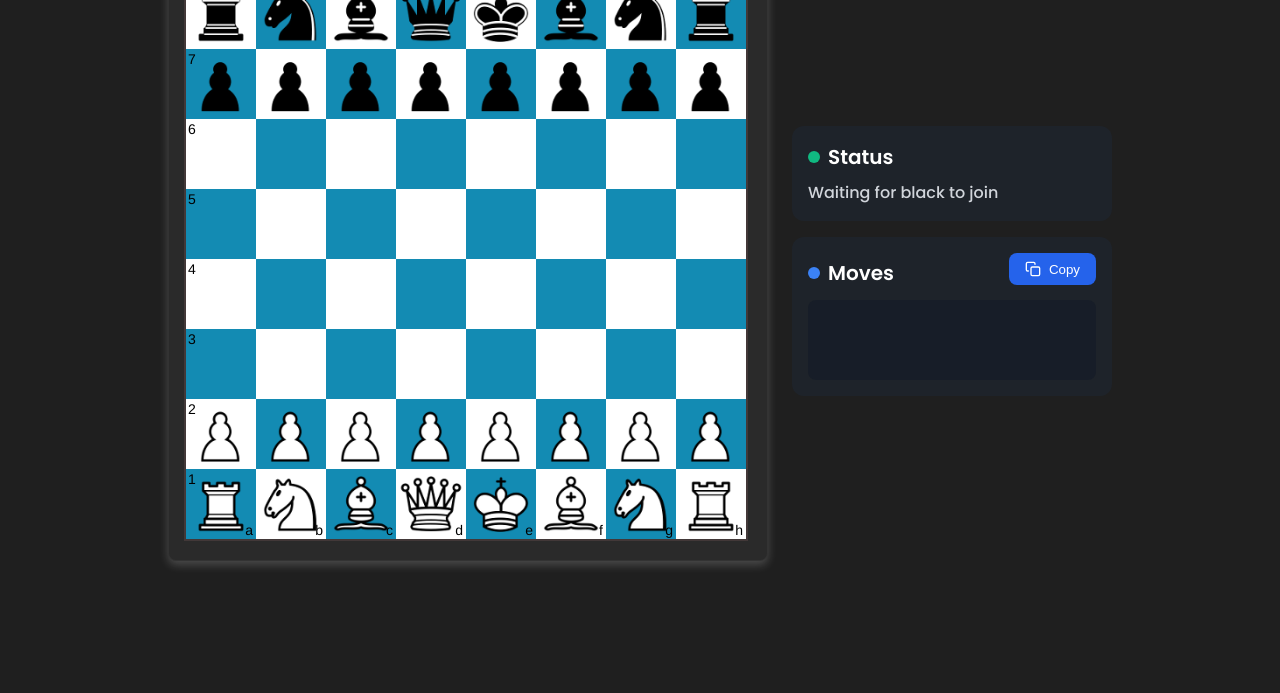
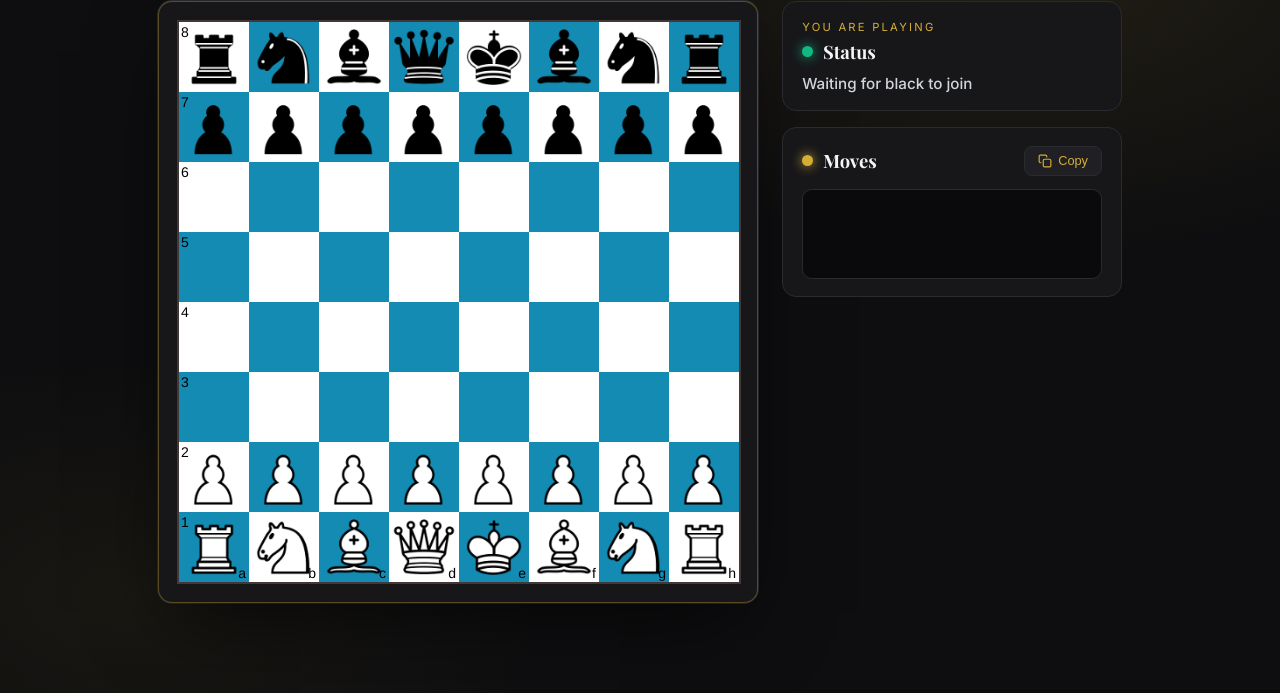
Before and after one commit to Akshai-M/ChessMate, a website: page front/views/game.html in a window 1280 px wide. Shown: the part 139-832 px from the top of the page. Before the commit the page ends 800 px from the top, so only its background shows below. Drawn offline with nearby package versions, Linux system fonts and the light colour scheme; files that its build step writes are made by us from their sources; no server answers.

Commit message:
fixed the ui

```diff
--- a/front/views/game.html
+++ b/front/views/game.html
@@ -1,9 +1,12 @@
 <head>
   <title>Chess Board</title>
   {{> head}}
-    <meta name="viewport" content="width=device-width, initial-scale=1, maximum-scale=1, user-scalable=no">
+  <meta
+    name="viewport"
+    content="width=device-width, initial-scale=1, maximum-scale=1, user-scalable=no"
+  />
   <style>
-        @import url('https://fonts.googleapis.com/css2?family=Poppins:wght@300;400;500;600;700&display=swap');
+    @import url("https://fonts.googleapis.com/css2?family=Playfair+Display:wght@600;700&family=Inter:wght@300;400;500;600;700&display=swap");
 
     * {
       box-sizing: border-box;
@@ -11,78 +14,157 @@
       padding: 0;
     }
 
-        html, body {
+    :root {
+      --bg: #0e0e10;
+      --surface: #17171a;
+      --surface-2: #1f1f24;
+      --gold: #d4af37;
+      --gold-soft: #e8c870;
+      --line: #2a2a31;
+      --muted: #9a9aa3;
+    }
+
+    html,
+    body {
       width: 100vw;
-            height: 100vh;
-            overflow: hidden;
-            font-family: 'Poppins', sans-serif;
-            background-color: #1f1f1f;
-            color: white;
+      min-height: 100vh;
+      font-family: "Inter", sans-serif;
+      background:
+        radial-gradient(
+          900px 500px at 80% 10%,
+          rgba(212, 175, 55, 0.1),
+          transparent 60%
+        ),
+        radial-gradient(
+          700px 400px at 10% 90%,
+          rgba(212, 175, 55, 0.06),
+          transparent 60%
+        ),
+        #0e0e10;
+      color: #f5f5f7;
       display: flex;
       flex-direction: column;
       align-items: center;
       justify-content: center;
+      padding: 1rem;
+    }
+
+    .topbar {
+      width: 100%;
+      max-width: 1100px;
+      display: flex;
+      justify-content: space-between;
+      align-items: center;
+      margin-bottom: 1.25rem;
+      padding: 0 0.5rem;
+    }
+    .brand {
+      font-family: "Playfair Display", serif;
+      color: var(--gold);
+      font-size: 1.4rem;
+      font-weight: 700;
+    }
+    .home-cta {
+      display: none;
+      align-items: center;
+      gap: 0.5rem;
+      background: linear-gradient(180deg, var(--gold-soft), var(--gold));
+      color: #1a1a1a;
+      font-weight: 600;
+      border: none;
+      padding: 10px 18px;
+      border-radius: 10px;
+      text-decoration: none;
+      box-shadow: 0 10px 30px -10px rgba(212, 175, 55, 0.6);
+      transition: transform 0.15s ease;
+    }
+    .home-cta:hover {
+      transform: translateY(-2px);
+    }
+    .home-cta.show {
+      display: inline-flex;
     }
 
     .container {
       display: flex;
       flex-wrap: wrap;
       justify-content: center;
-            align-items: center;
+      align-items: flex-start;
       width: 100%;
-            padding: 1rem;
+      max-width: 1100px;
       gap: 1.5rem;
     }
 
     #myBoard {
       width: 600px;
       max-width: 90vw;
-            aspect-ratio: 1 / 1; /* Maintain square shape */
-            border-radius: 8px;
-            box-shadow: 0 4px 10px rgba(255, 255, 255, 0.2);
-            background-color: #2a2a2a;
-            padding: 15px;
-            border: 1px solid #333;
+      aspect-ratio: 1 / 1;
+      border-radius: 14px;
+      box-shadow:
+        0 30px 80px -20px rgba(0, 0, 0, 0.7),
+        0 0 0 1px var(--line);
+      background-color: var(--surface);
+      padding: 18px;
+      border: 1px solid var(--gold);
+      border-color: rgba(212, 175, 55, 0.35);
     }
 
     .status-container {
       display: flex;
       flex-direction: column;
       gap: 1rem;
-            width: 320px;
+      width: 340px;
       max-width: 90vw;
     }
 
     .status {
-            background-color: rgba(31, 41, 55, 0.5);
-            border-radius: 0.75rem;
-            padding: 1rem;
+      background-color: var(--surface);
+      border: 1px solid var(--line);
+      border-radius: 14px;
+      padding: 1.1rem 1.2rem;
     }
 
     .status-header {
       display: flex;
       align-items: center;
-            gap: 0.5rem;
-            margin-bottom: 0.5rem;
+      gap: 0.6rem;
+      margin-bottom: 0.6rem;
     }
 
     .status-indicator {
-            width: 0.75rem;
-            height: 0.75rem;
+      width: 0.7rem;
+      height: 0.7rem;
       border-radius: 50%;
+      box-shadow: 0 0 12px currentColor;
+    }
+    .status-indicator.green {
+      background-color: #10b981;
+      color: #10b981;
+    }
+    .status-indicator.blue {
+      background-color: var(--gold);
+      color: var(--gold);
     }
 
-        .status-indicator.green { background-color: #10B981; }
-        .status-indicator.blue { background-color: #3B82F6; }
+    .status-title {
+      font-family: "Playfair Display", serif;
+      font-size: 1.15rem;
+      font-weight: 700;
+      color: #f5f5f7;
+    }
 
-        .status-title {
-            font-size: 1.25rem;
-            font-weight: 600;
+    .player-tag {
+      font-size: 0.7rem;
+      text-transform: uppercase;
+      letter-spacing: 0.2em;
+      color: var(--gold);
+      margin-bottom: 0.35rem;
     }
 
     #status {
-            color: #D1D5DB;
+      color: #d1d5db;
       font-weight: 500;
+      font-size: 0.95rem;
     }
 
     .moves-header {
@@ -94,94 +176,125 @@
     .copy-btn {
       display: flex;
       align-items: center;
-            gap: 0.5rem;
-            padding: 0.5rem 1rem;
-            margin-bottom: 15px;
-            background-color: #2563EB;
-            color: white;
-            border: none;
+      gap: 0.4rem;
+      padding: 0.4rem 0.8rem;
+      background-color: var(--surface-2);
+      color: var(--gold);
+      border: 1px solid var(--line);
       border-radius: 0.5rem;
       font-weight: 500;
+      font-size: 0.8rem;
       cursor: pointer;
-            transition: background-color 0.2s;
+      transition: all 0.2s;
     }
-
     .copy-btn:hover {
-            background-color: #1D4ED8;
+      border-color: var(--gold);
     }
 
     #pgn {
-            color: #D1D5DB;
-            font-family: monospace;
-            font-size: 0.875rem;
-            background-color: rgba(17, 24, 39, 0.5);
+      color: #d1d5db;
+      font-family: "JetBrains Mono", monospace;
+      font-size: 0.85rem;
+      background-color: #0a0a0c;
+      border: 1px solid var(--line);
       padding: 1rem;
-            border-radius: 0.5rem;
-            min-height: 80px;
-            max-height: 180px;
+      border-radius: 0.6rem;
+      min-height: 90px;
+      max-height: 200px;
       overflow-y: auto;
+      line-height: 1.6;
     }
 
-        /* Mobile Responsive Styles */
     @media (max-width: 768px) {
       .container {
         flex-direction: column;
         gap: 1rem;
-                width: 100%;
       }
-
       #myBoard {
-                width: 85vw;
-                aspect-ratio: 1 / 1;
+        width: 90vw;
       }
-
       .status-container {
-                width: 85vw;
+        width: 90vw;
       }
     }
   </style>
 </head>
 
 <body>
+  <div class="topbar">
+    <div class="brand">♟ ChessMate</div>
+    <a id="homeCta" class="home-cta" href="/">
+      <svg
+        width="16"
+        height="16"
+        viewBox="0 0 24 24"
+        fill="none"
+        stroke="currentColor"
+        stroke-width="2.5"
+        stroke-linecap="round"
+        stroke-linejoin="round"
+      >
+        <path d="M3 9l9-7 9 7v11a2 2 0 0 1-2 2H5a2 2 0 0 1-2-2z" />
+        <polyline points="9 22 9 12 15 12 15 22" />
+      </svg>
+      Home
+    </a>
+  </div>
+
   <div class="container">
     <div id="myBoard"></div>
     <div class="status-container">
       <div class="status">
+        <div class="player-tag">You are playing</div>
         <div class="status-header">
           <div class="status-indicator green"></div>
-                    <h2 class="status-title">Status</h2>
+          <h2 class="status-title" id="playerColorLabel">Status</h2>
         </div>
         <div id="status"></div>
       </div>
 
       <div class="status">
         <div class="moves-header">
-                    <div class="status-header">
+          <div class="status-header" style="margin-bottom: 0">
             <div class="status-indicator blue"></div>
             <h2 class="status-title">Moves</h2>
           </div>
           <button class="copy-btn" onclick="copyMoves()">
-                        <svg width="16" height="16" viewBox="0 0 24 24" fill="none" stroke="currentColor" stroke-width="2" stroke-linecap="round" stroke-linejoin="round">
+            <svg
+              width="14"
+              height="14"
+              viewBox="0 0 24 24"
+              fill="none"
+              stroke="currentColor"
+              stroke-width="2"
+              stroke-linecap="round"
+              stroke-linejoin="round"
+            >
               <rect x="9" y="9" width="13" height="13" rx="2" ry="2"></rect>
-                            <path d="M5 15H4a2 2 0 0 1-2-2V4a2 2 0 0 1 2-2h9a2 2 0 0 1 2 2v1"></path>
+              <path
+                d="M5 15H4a2 2 0 0 1-2-2V4a2 2 0 0 1 2-2h9a2 2 0 0 1 2 2v1"
+              ></path>
             </svg>
             Copy
           </button>
         </div>
-                <div id="pgn"></div>
+        <div id="pgn" style="margin-top: 0.8rem"></div>
       </div>
     </div>
   </div>
 
   <script>
-        let playerColor = '{{color}}';
-        console.log('Playing as ' + playerColor);
+    let playerColor = "{{color}}";
+    console.log("Playing as " + playerColor);
 
     function copyMoves() {
       const movesText = document.getElementById("pgn").innerText;
-            navigator.clipboard.writeText(movesText).then(() => {
+      navigator.clipboard
+        .writeText(movesText)
+        .then(() => {
           alert("Moves copied to clipboard!");
-            }).catch(err => {
+        })
+        .catch((err) => {
           console.error("Error copying text: ", err);
         });
     }
```
Lines whose indentation alone changed are shown as unchanged.
